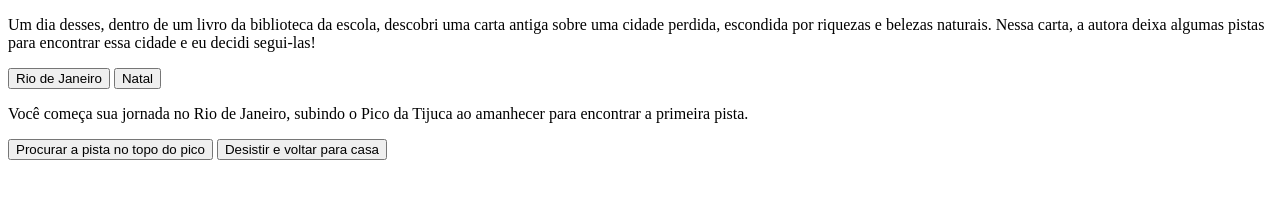
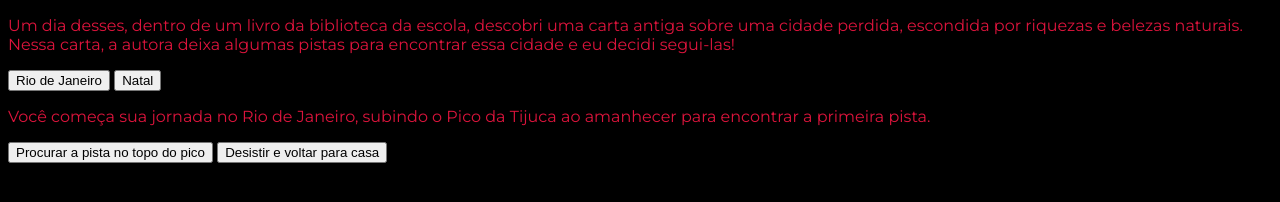
Before and after one commit to ovitinho20/criando-uma-aventura, a plain HTML site: page index.html in a window 1280 px wide. Drawn offline with Linux system fonts and the light colour scheme.

Commit message:
Add files via upload

```diff
--- a/index.html
+++ b/index.html
@@ -4,6 +4,11 @@
 <head>
     <meta charset="UTF-8">
     <meta name="viewport" content="width=device-width, initial-scale=1.0">
+    <link rel="stylesheet" href="style.css">
+    <link rel="preconnect" href="https://fonts.googleapis.com">
+    <link rel="preconnect" href="https://fonts.gstatic.com" crossorigin>
+    <link href="https://fonts.googleapis.com/css2?family=Montserrat:ital,wght@0,100..900;1,100..900&display=swap"
+        rel="stylesheet">
     <title>Em busca da cidade perdida</title>
 
 </head>
--- a/style.css
+++ b/style.css
@@ -0,0 +1,5 @@
+body {
+   background-color: rgb(0, 0, 0);
+    color: crimson;
+    font-family: "Montserrat", sans-serif;
+}
```
